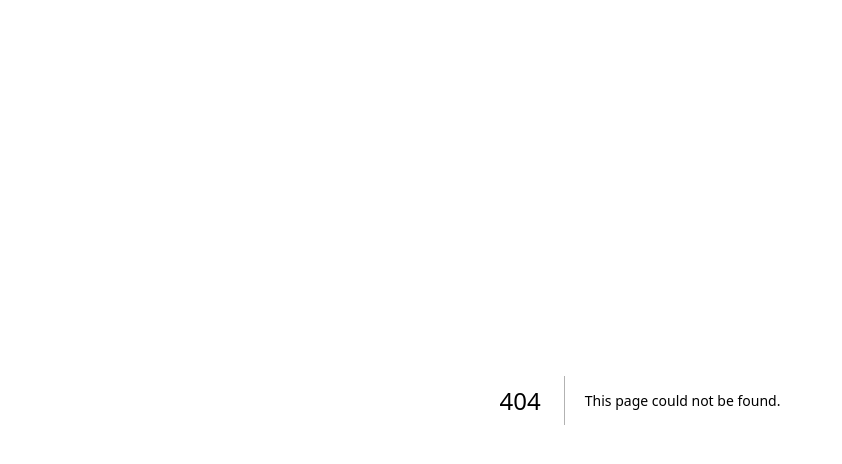
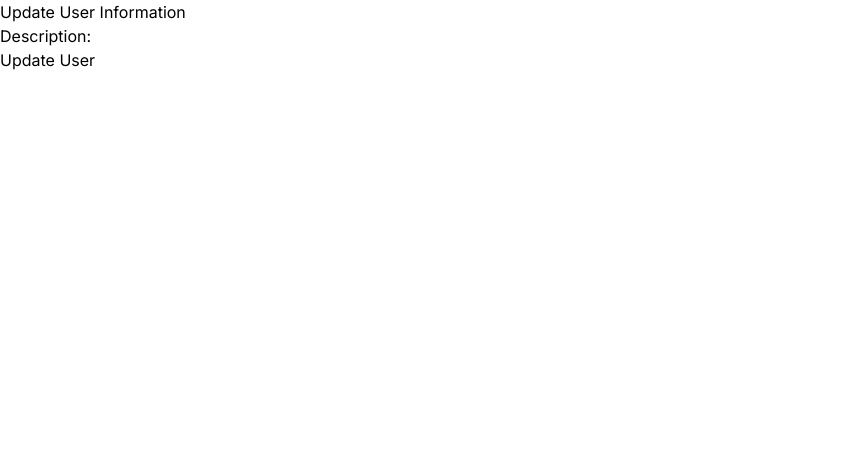
Before and after one commit to injammahin/final_lab_awt, a Next.js app: page /updateBank in a window 1280 px wide. Before the commit this address had no page. Shown: the top 464 px of the page, without its empty margins (0-842 px from the left). Built offline with nearby package versions, Linux system fonts and the light colour scheme.

Commit message:
form validation

```diff
--- a/src/app/connect/page.tsx
+++ b/src/app/connect/page.tsx
@@ -15,6 +15,20 @@ const ConnectBank = () => {
 
   const handleSubmit = async () => {
     try {
+      // Basic form validation
+      if (
+        !description ||
+        !payee ||
+        !category ||
+        !spend ||
+        !received ||
+        !userId
+      ) {
+        setErrorMessage("All fields are required.");
+        setSuccessMessage("");
+        return;
+      }
+
       const response = await axios.post("http://localhost:2000/connect/bank", {
         description,
         payee,
@@ -23,8 +37,9 @@ const ConnectBank = () => {
         received,
         userId,
       });
+
       console.log(response.data);
-      setSuccessMessage("Signup successfully");
+      setSuccessMessage("Signup successful");
       setErrorMessage("");
     } catch (error) {
       console.error("Error submitting connect bank details", error);
--- /dev/null
+++ b/src/app/showBankDetails/page.tsx
@@ -0,0 +1,7 @@
+import React from "react";
+
+const page = () => {
+  return <div>show bank details</div>;
+};
+
+export default page;
--- /dev/null
+++ b/src/app/updateBank/page.tsx
@@ -0,0 +1,69 @@
+// pages/connect/update/[id].tsx
+"use client";
+import { useState, useEffect } from "react";
+import axios from "axios";
+import { useRouter } from "next/router";
+
+const UpdateUser = () => {
+  const router = useRouter();
+  const { id } = router.query;
+
+  const [user, setUser] = useState({
+    description: "",
+    payee: "",
+    category: "",
+    spend: "",
+    received: "",
+    userId: "",
+  });
+
+  useEffect(() => {
+    const fetchData = async () => {
+      try {
+        if (id && router.isReady && typeof window !== "undefined") {
+          const response = await axios.get(
+            `http://localhost:2000/connect/${id}`
+          );
+          const userData = response.data;
+          setUser(userData);
+        }
+      } catch (error) {
+        console.error("Error fetching user data:", error);
+      }
+    };
+
+    fetchData();
+  }, [id, router.isReady]);
+
+  const handleUpdate = async () => {
+    try {
+      const response = await axios.put(
+        `http://localhost:2000/connect/${id}`,
+        user
+      );
+
+      console.log("User updated successfully:", response.data);
+    } catch (error) {
+      console.error("Error updating user information:", error);
+    }
+  };
+
+  return (
+    <div>
+      <h1>Update User Information</h1>
+      <label>
+        Description:
+        <input
+          type="text"
+          value={user.description}
+          onChange={(e) => setUser({ ...user, description: e.target.value })}
+        />
+      </label>
+      {/* Repeat similar input fields for other properties */}
+      <br />
+      <button onClick={handleUpdate}>Update User</button>
+    </div>
+  );
+};
+
+export default UpdateUser;
```
